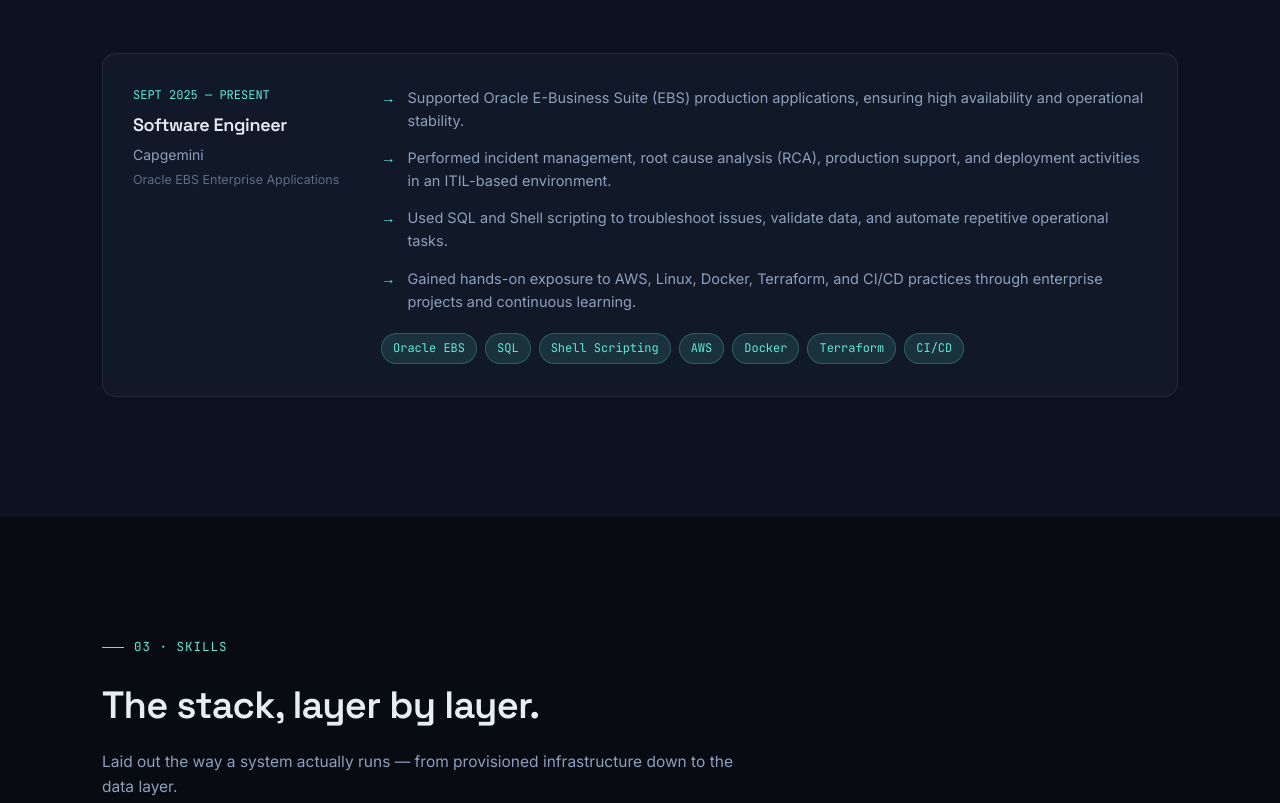
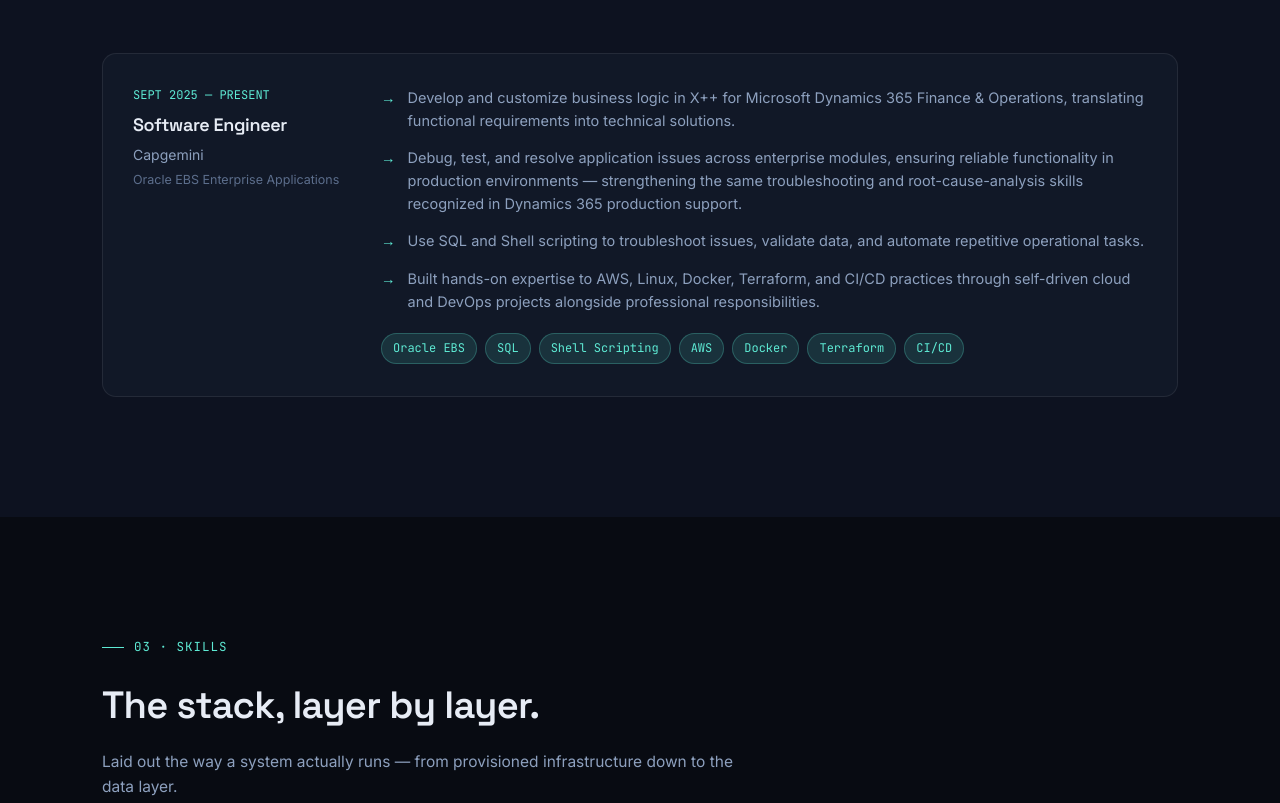
Before and after one commit to Parthsharma91/My-Professional-Portfolio, a plain HTML site: page index.html in a window 1280 px wide. Shown: the part 1909-2712 px from the top of the page. Drawn offline with Linux system fonts and the light colour scheme.

Commit message:
Update index.html

```diff
--- a/index.html
+++ b/index.html
@@ -348,19 +348,22 @@
           <ul style="list-style:none;display:flex;flex-direction:column;gap:14px;">
             <li style="display:flex;gap:12px;color:var(--muted);font-size:14.5px;">
               <span style="color:var(--accent);flex-shrink:0;">→</span>
-              Supported Oracle E-Business Suite (EBS) production applications, ensuring high availability and operational stability.
+              Develop and customize business logic in X++ for Microsoft Dynamics 365 Finance & Operations, translating functional requirements
+              into technical solutions.
             </li>
             <li style="display:flex;gap:12px;color:var(--muted);font-size:14.5px;">
               <span style="color:var(--accent);flex-shrink:0;">→</span>
-              Performed incident management, root cause analysis (RCA), production support, and deployment activities in an ITIL-based environment.
+              Debug, test, and resolve application issues across enterprise modules, ensuring reliable functionality in production environments —
+              strengthening the same troubleshooting and root-cause-analysis skills recognized in Dynamics 365 production support.
             </li>
             <li style="display:flex;gap:12px;color:var(--muted);font-size:14.5px;">
               <span style="color:var(--accent);flex-shrink:0;">→</span>
-              Used SQL and Shell scripting to troubleshoot issues, validate data, and automate repetitive operational tasks.
+              Use SQL and Shell scripting to troubleshoot issues, validate data, and automate repetitive operational tasks.
             </li>
             <li style="display:flex;gap:12px;color:var(--muted);font-size:14.5px;">
               <span style="color:var(--accent);flex-shrink:0;">→</span>
-              Gained hands-on exposure to AWS, Linux, Docker, Terraform, and CI/CD practices through enterprise projects and continuous learning.
+              Built hands-on expertise to AWS, Linux, Docker, Terraform, and CI/CD practices through self-driven cloud and DevOps projects alongside
+              professional responsibilities.
             </li>
           </ul>
           <div class="tech-row" style="margin-top:20px;">
@@ -397,6 +400,7 @@
         <div class="layer-label"><div class="idx">LAYER 03</div><h4>Programming Languages</h4><div class="desc">Scripting &amp; core logic layer</div></div>
         <div class="chip-row">
           <span class="chip">Python</span><span class="chip">Bash / Shell</span><span class="chip">JavaScript</span><span class="chip">HTML</span><span class="chip">CSS</span>
+          <span class="chip">X++</span>
         </div>
       </div>
       <div class="stack-layer">
@@ -408,7 +412,7 @@
       <div class="stack-layer">
         <div class="layer-label"><div class="idx">LAYER 05</div><h4>Tools &amp; Platforms</h4><div class="desc">Access, control &amp; operations layer</div></div>
         <div class="chip-row">
-          <span class="chip">Git</span><span class="chip">GitHub</span><span class="chip">Linux</span><span class="chip">SSH</span><span class="chip">Oracle EBS</span>
+          <span class="chip">Git</span><span class="chip">GitHub</span><span class="chip">Linux</span><span class="chip">SSH</span><span class="chip">Microsoft Dynamics 365</span>
         </div>
       </div>
     </div>
@@ -607,10 +611,6 @@
         <div class="ico">★</div>
         <div class="txt"><h4>Runner-up, Capgemini Invent Hackathon</h4><p>Recognized for innovative problem-solving and collaborative solution design.</p></div>
       </div>
-      <div class="list-row">
-        <div class="ico">☁</div>
-        <div class="txt"><h4>Leadership Recognition</h4><p>Recognized by project leadership for contributions to Oracle EBS production support and root cause analysis (RCA).</p></div>
-      </div>
     </div>
   </div>
 </section>
```
